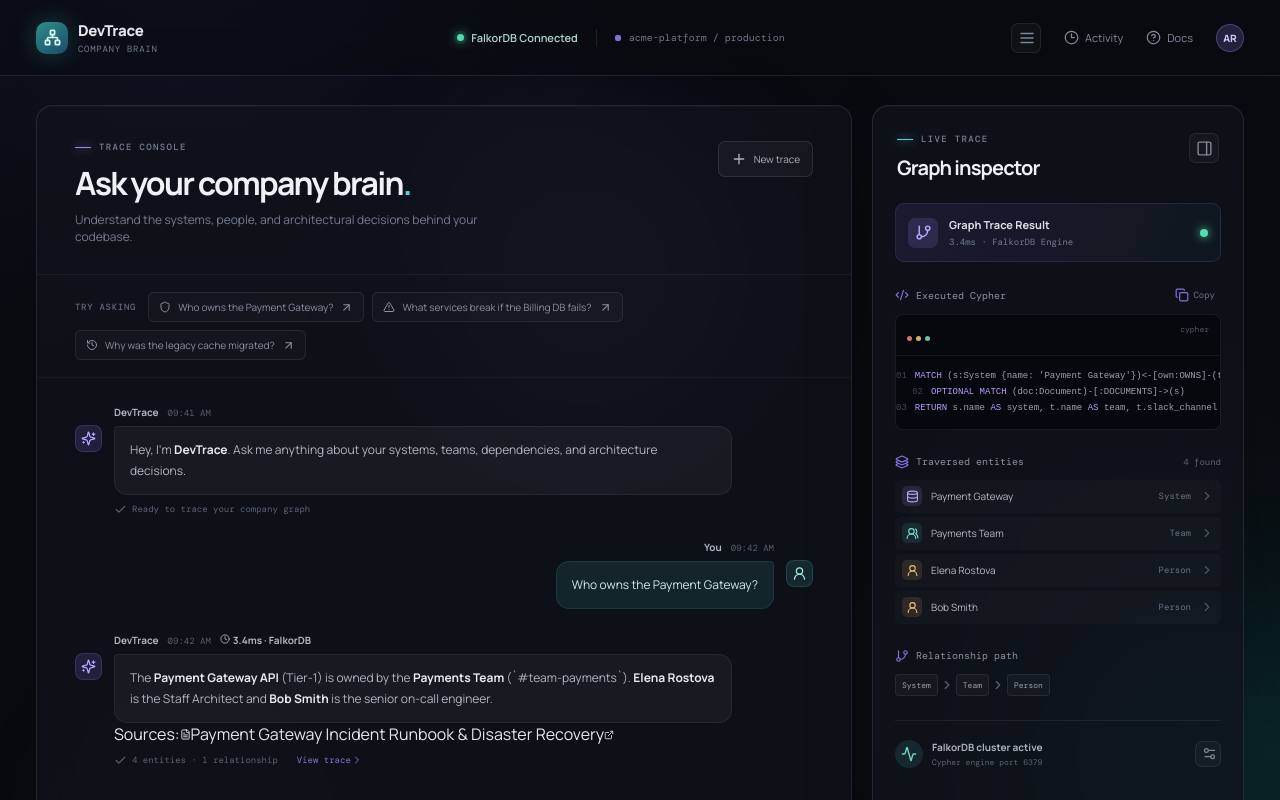
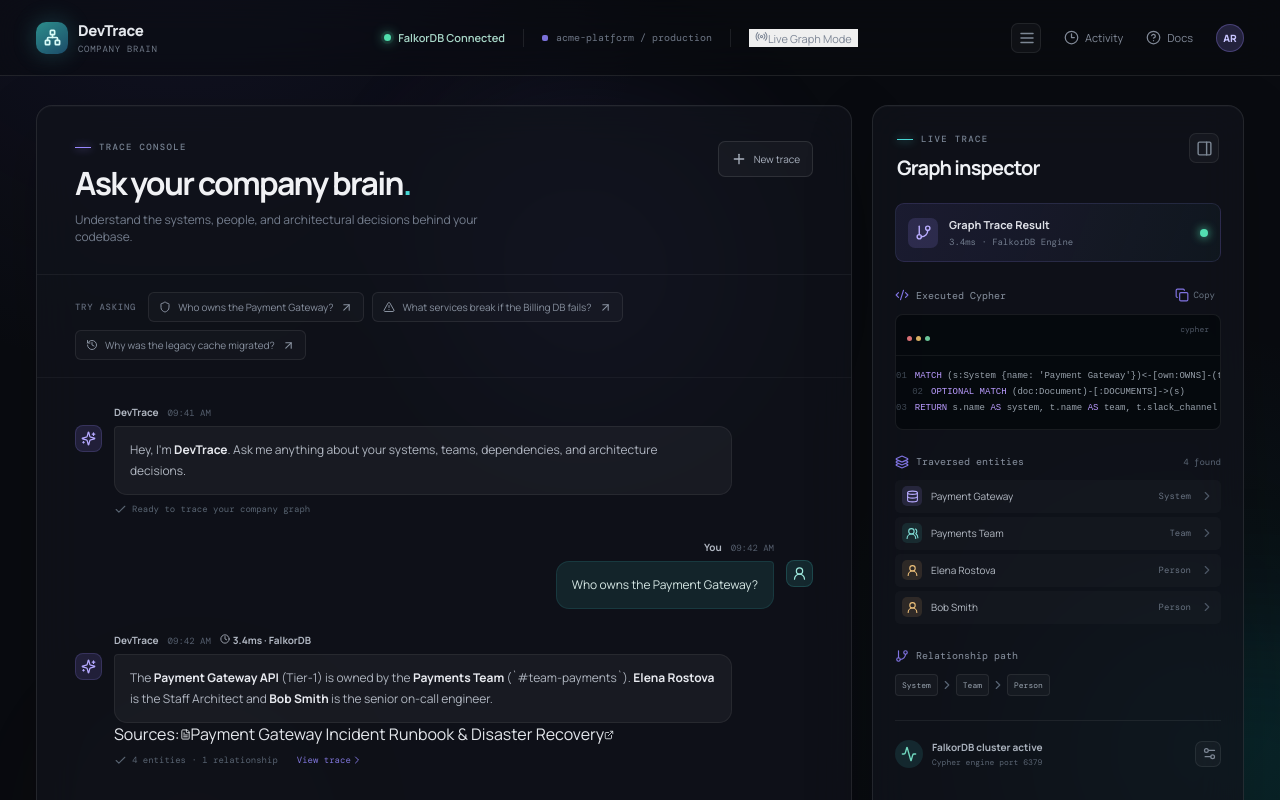
Before and after one commit to HelixAthu/Company-Brain, a React (Vite) app in the folder frontend/: page / in a window 1280 px wide. Shown: the top 800 px of the page. Built offline with nearby package versions, Linux system fonts and the light colour scheme; no server answers.

Commit message:
feat(frontend): add demo mode toggle in header for offline presentation

```diff
--- a/frontend/src/App.jsx
+++ b/frontend/src/App.jsx
@@ -10,6 +10,8 @@
   Search,
   Send,
   Zap,
+  PlayCircle,
+  Radio,
 } from 'lucide-react';
 import { askQuestion, checkHealth } from './services/api';
 import MessageList from './components/MessageList';
@@ -155,6 +157,20 @@
           <span className="workspace-label">
             <span className="workspace-dot" /> acme-platform / production
           </span>
+          <span className="header-divider" />
+
+          {/* Topbar Demo Mode Switch */}
+          <div className="header-demo-toggle">
+            <button
+              type="button"
+              className={`demo-pill ${fallbackMode ? 'active' : ''}`}
+              onClick={() => setFallbackMode(!fallbackMode)}
+              title="Toggle between live FalkorDB/Gemini execution and pre-computed demo resilience"
+            >
+              {fallbackMode ? <PlayCircle size={13} /> : <Radio size={13} />}
+              <span>{fallbackMode ? 'Demo Mode Active' : 'Live Graph Mode'}</span>
+            </button>
+          </div>
         </div>
 
         <nav className="top-actions">
@@ -179,6 +195,12 @@
           <div className="mobile-nav">
             <a href="#activity">Activity</a>
             <a href="#docs">Docs</a>
+            <button
+              className="mobile-demo-btn"
+              onClick={() => setFallbackMode(!fallbackMode)}
+            >
+              {fallbackMode ? 'Switch to Live Mode' : 'Switch to Demo Mode'}
+            </button>
           </div>
         )}
       </header>
```
